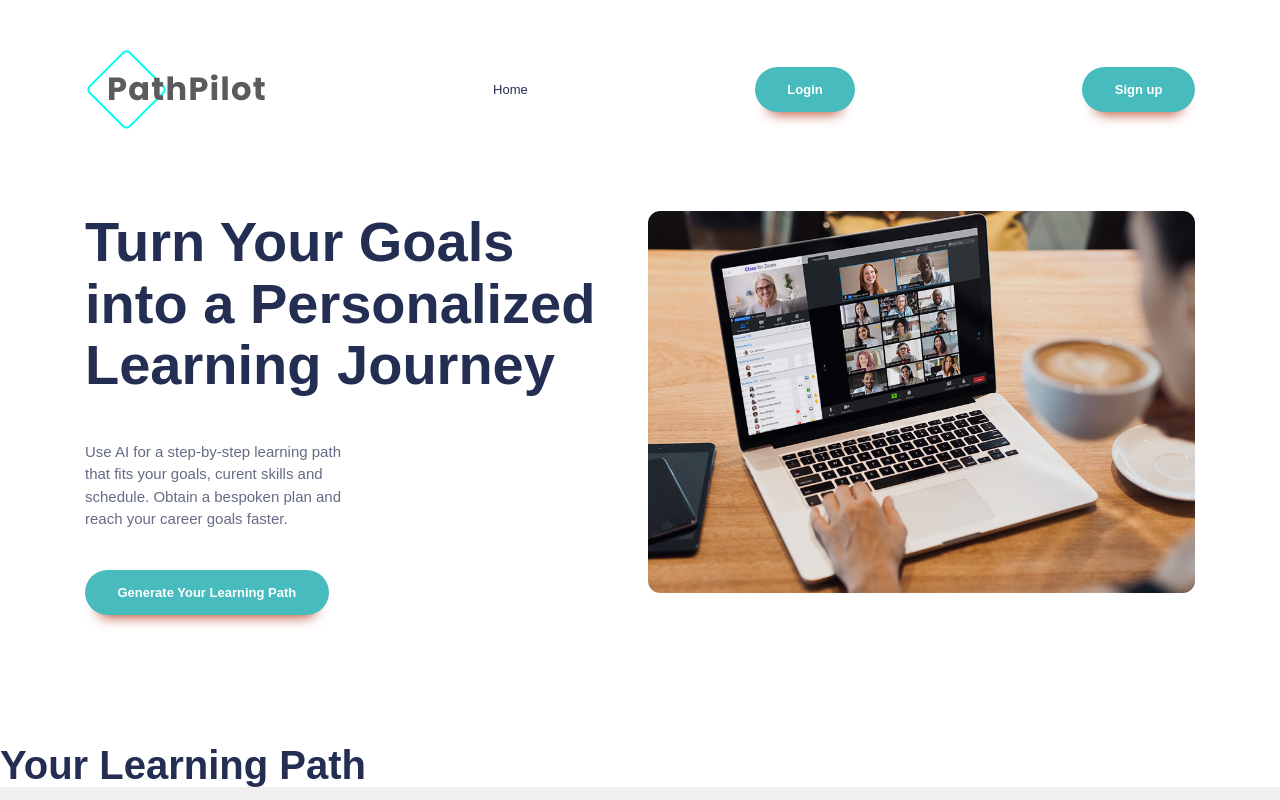
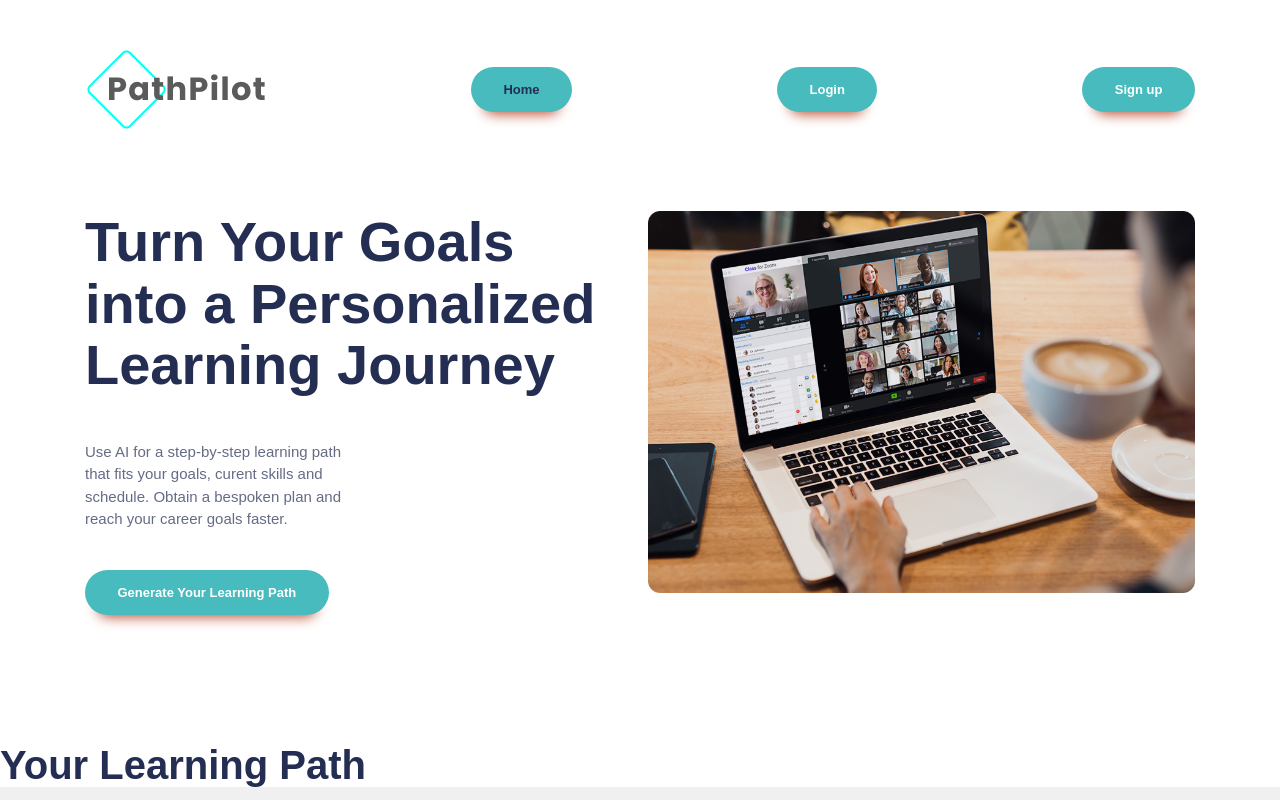
Before and after one commit to chingu-voyages/V62-tier2-team-23, a React (Vite) app in the folder path-pilot/: page / in a window 1280 px wide. Shown: the top 800 px of the page. Built offline with nearby package versions, Linux system fonts and the light colour scheme.

Commit message:
fixed home button css

```diff
--- a/path-pilot/src/components/Header.jsx
+++ b/path-pilot/src/components/Header.jsx
@@ -9,7 +9,8 @@ export default function Header() {
             <img
               src="src/images/logo.png"
               alt="logo"
-                    /></Link>
+            />
+          </Link>
           <button
             className="mobile-nav-toggle"
             aria-controls="primary-navigation"
@@ -27,7 +28,9 @@ export default function Header() {
               alt=""
               aria-hidden="true"
             />
-                        <span className="visually-hidden">Menu</span>
+            <span className="visually-hidden">
+              Menu
+            </span>
           </button>
           <nav
             className="primary-navigation"
@@ -38,23 +41,19 @@ export default function Header() {
               role="list"
               className="nav-list"
             >
-                            <li>
+              <button className="button | display-sm-none display-md-inline-flex">
                 <Link to="/">Home</Link>
-                            </li>
+              </button>
             </ul>
           </nav>
-                    <button
-                        className="button | display-sm-none display-md-inline-flex"
-                    >
+          <button className="button | display-sm-none display-md-inline-flex">
             Login
           </button>
-                    <button
-                        className="button | display-sm-none display-md-inline-flex"
-                    >
+          <button className="button | display-sm-none display-md-inline-flex">
             Sign up
           </button>
         </div>
       </div>
     </header>
-    )
+  );
 }
```
Also changed, not shown: path-pilot/src/main.js (added), 1 other file (tests, documents, lock files or other folders). Lines whose indentation alone changed are shown as unchanged.
